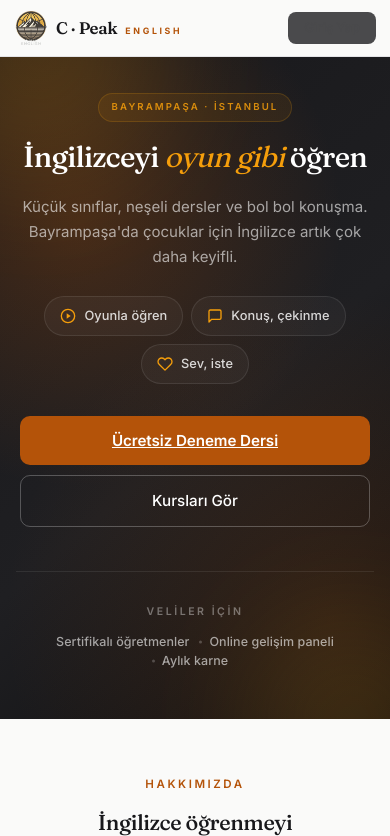
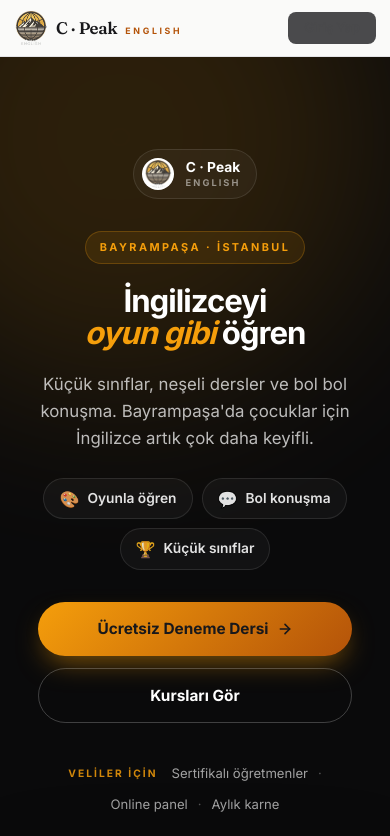
Before and after one commit to salonvestel99-cyber/cpeak-panel, a Flask app: page / in a window 390 px wide. Shown: the top 836 px of the page. Run offline with Flask 3, Linux system fonts and the light colour scheme; some libraries are stand-ins or nearby versions.

Commit message:
ui(hero): v3 — siyah + amber çocuk hero
- Önceki mavi hero silindi
- Yeni: siyah zemin + amber glow
- StudyPilot yapısı (2 kolon, bold sans-serif)
- Emoji kolajı sağda
- Otomatik yama: hero_kids_v3.py

```diff
--- a/templates/index.html
+++ b/templates/index.html
@@ -109,332 +109,441 @@
 </header>
 
 <main class="cpk-main">
-
-  <!-- ============== HERO ============== -->
-  <section class="cpk-hero cpk-hero-kids">
-    <div class="cpk-hero-bg" aria-hidden="true">
-      <span class="cpk-hero-orb cpk-orb-1"></span>
-      <span class="cpk-hero-orb cpk-orb-2"></span>
+<section class="cpk-hero cpk-hero-kids-v3">
+    <div class="cpk-kids-glow" aria-hidden="true">
+      <span class="cpk-glow cpk-glow-1"></span>
+      <span class="cpk-glow cpk-glow-2"></span>
     </div>
 
-    <div class="cpk-hero-inner">
-      <div class="cpk-hero-brand hero-brand">
-        <span class="hero-brand-mark">
+    <div class="cpk-kids-inner">
+      <div class="cpk-kids-left">
+        <div class="cpk-kids-brand">
           <img src="/static/logochrome.png" alt="C · Peak English">
-        </span>
-        <span class="hero-brand-text">
-          <span class="hero-brand-title">C · Peak</span>
-          <span class="hero-brand-sub" lang="en">ENGLISH</span>
+          <span class="cpk-kids-brand-text">
+            <strong>C · Peak</strong>
+            <em>ENGLISH</em>
           </span>
         </div>
 
-      <span class="cpk-hero-eyebrow">Bayrampaşa · İstanbul</span>
+        <span class="cpk-kids-eyebrow">Bayrampaşa · İstanbul</span>
 
-      <h1 class="cpk-hero-title">
-        İngilizceyi <em class="cpk-copper">oyun gibi</em> öğren
+        <h1 class="cpk-kids-title">
+          İngilizceyi<br>
+          <em>oyun gibi</em> öğren
         </h1>
 
-      <p class="cpk-hero-lead">
+        <p class="cpk-kids-lead">
           Küçük sınıflar, neşeli dersler ve bol bol konuşma.
           Bayrampaşa'da çocuklar için İngilizce artık çok daha keyifli.
         </p>
 
-      <ul class="cpk-hero-chips">
-        <li>
-          <span class="cpk-chip-icon"><svg viewBox="0 0 24 24" fill="none" stroke="currentColor" stroke-width="2" stroke-linecap="round" stroke-linejoin="round">
-          <circle cx="12" cy="12" r="10"></circle>
-          <polygon points="10 8 16 12 10 16 10 8" fill="currentColor" stroke="none"></polygon>
-        </svg></span>
-          <span>Oyunla öğren</span>
-        </li>
-        <li>
-          <span class="cpk-chip-icon"><svg viewBox="0 0 24 24" fill="none" stroke="currentColor" stroke-width="2" stroke-linecap="round" stroke-linejoin="round">
-          <path d="M21 15a2 2 0 0 1-2 2H7l-4 4V5a2 2 0 0 1 2-2h14a2 2 0 0 1 2 2z"></path>
-        </svg></span>
-          <span>Konuş, çekinme</span>
-        </li>
-        <li>
-          <span class="cpk-chip-icon"><svg viewBox="0 0 24 24" fill="none" stroke="currentColor" stroke-width="2" stroke-linecap="round" stroke-linejoin="round">
-          <path d="M20.84 4.61a5.5 5.5 0 0 0-7.78 0L12 5.67l-1.06-1.06a5.5 5.5 0 0 0-7.78 7.78l1.06 1.06L12 21.23l7.78-7.78 1.06-1.06a5.5 5.5 0 0 0 0-7.78z"></path>
-        </svg></span>
-          <span>Sev, iste</span>
-        </li>
-      </ul>
-
-      <div class="cpk-hero-cta">
-        <a href="/iletisim" class="btn-primary btn-copper cpk-btn-lg">Ücretsiz Deneme Dersi</a>
-        <a href="/kurslar" class="btn-ghost cpk-btn-lg cpk-btn-ghost-light">Kursları Gör</a>
+        <div class="cpk-kids-chips">
+          <span class="cpk-kid-chip">
+            <span class="cpk-chip-emoji">🎨</span>
+            Oyunla öğren
+          </span>
+          <span class="cpk-kid-chip">
+            <span class="cpk-chip-emoji">💬</span>
+            Bol konuşma
+          </span>
+          <span class="cpk-kid-chip">
+            <span class="cpk-chip-emoji">🏆</span>
+            Küçük sınıflar
+          </span>
         </div>
 
-      <div class="cpk-hero-trust">
-        <span class="cpk-hero-trust-label">Veliler için</span>
-        <ul class="cpk-hero-trust-list">
-          <li>Sertifikalı öğretmenler</li>
-          <li>Online gelişim paneli</li>
-          <li>Aylık karne</li>
-        </ul>
+        <div class="cpk-kids-cta">
+          <a href="/iletisim" class="cpk-btn-kids">
+            Ücretsiz Deneme Dersi
+            <svg viewBox="0 0 24 24" width="16" height="16" fill="none"
+                 stroke="currentColor" stroke-width="2.4" stroke-linecap="round"
+                 stroke-linejoin="round" aria-hidden="true">
+              <line x1="5" y1="12" x2="19" y2="12"></line>
+              <polyline points="12 5 19 12 12 19"></polyline>
+            </svg>
+          </a>
+          <a href="/kurslar" class="cpk-btn-kids-ghost">
+            Kursları Gör
+          </a>
+        </div>
+
+        <div class="cpk-kids-trust">
+          <span class="cpk-trust-label">Veliler için</span>
+          <span class="cpk-trust-item">Sertifikalı öğretmenler</span>
+          <span class="cpk-trust-dot">·</span>
+          <span class="cpk-trust-item">Online panel</span>
+          <span class="cpk-trust-dot">·</span>
+          <span class="cpk-trust-item">Aylık karne</span>
         </div>
       </div>
 
-    <style id="cpk-hero-kids-style">
-/* ============================================================
-   C-Peak · Hero — Çocuk + Veli
-   ============================================================ */
+      <div class="cpk-kids-right">
+        <div class="cpk-kids-stage">
+          <div class="cpk-kids-img-wrap">
+            <img src="/static/kids-hero.png"
+                 alt=""
+                 class="cpk-kids-img"
+                 onerror="this.style.display='none';this.parentNode.classList.add('cpk-no-img')">
+          </div>
+          <div class="cpk-kids-emoji-fallback" aria-hidden="true">
+            <span class="cpk-emoji cpk-e1">🎓</span>
+            <span class="cpk-emoji cpk-e2">📚</span>
+            <span class="cpk-emoji cpk-e3">🚀</span>
+            <span class="cpk-emoji cpk-e4">⭐</span>
+            <span class="cpk-emoji cpk-e5">🎨</span>
+          </div>
+        </div>
+      </div>
+    </div>
 
-.cpk-hero-kids {
+    <style id="cpk-hero-kids-v3-style">
+.cpk-hero-kids-v3 {
   position: relative;
-  padding: 84px 24px 80px;
   overflow: hidden;
+  padding: 0;
+  background: #0a0a0b;
+  isolation: isolate;
 }
 
-/* Dekoratif arka plan */
-.cpk-hero-bg {
+.cpk-kids-glow {
   position: absolute;
   inset: 0;
   pointer-events: none;
   z-index: 0;
+  overflow: hidden;
 }
-.cpk-hero-orb {
+.cpk-glow {
   position: absolute;
   border-radius: 50%;
-  filter: blur(80px);
-  opacity: .18;
+  filter: blur(90px);
   pointer-events: none;
 }
-.cpk-orb-1 {
-  width: 380px; height: 380px;
+.cpk-glow-1 {
+  width: 520px; height: 520px;
   background: #f59e0b;
-  top: -120px; left: -80px;
+  top: -180px; left: -140px;
+  opacity: .14;
 }
-.cpk-orb-2 {
-  width: 320px; height: 320px;
-  background: #fbbf24;
-  bottom: -100px; right: -60px;
-  opacity: .12;
+.cpk-glow-2 {
+  width: 420px; height: 420px;
+  background: #f59e0b;
+  bottom: -160px; right: -120px;
+  opacity: .10;
 }
 
-.cpk-hero-kids .cpk-hero-inner {
+.cpk-kids-inner {
   position: relative;
   z-index: 1;
-  max-width: 820px;
+  max-width: 1200px;
   margin: 0 auto;
-  text-align: center;
-  display: flex;
-  flex-direction: column;
+  padding: 80px 32px 90px;
+  display: grid;
+  grid-template-columns: 1fr 1fr;
+  gap: 48px;
   align-items: center;
 }
 
-/* --- Brand --- */
-.cpk-hero-kids .cpk-hero-brand {
-  margin-bottom: 30px;
+.cpk-kids-left {
+  display: flex;
+  flex-direction: column;
+  align-items: flex-start;
+  color: #fff;
+  max-width: 540px;
 }
 
-/* --- Eyebrow --- */
-.cpk-hero-eyebrow {
+.cpk-kids-brand {
+  display: flex;
+  align-items: center;
+  gap: 12px;
+  margin-bottom: 32px;
+  padding: 8px 16px 8px 8px;
+  background: rgba(255,255,255,.04);
+  border: 1px solid rgba(255,255,255,.10);
+  border-radius: 999px;
+}
+.cpk-kids-brand img {
+  width: 32px; height: 32px;
+  border-radius: 50%;
+  background: #fff;
+  padding: 2px;
+}
+.cpk-kids-brand-text {
+  display: flex;
+  flex-direction: column;
+  line-height: 1;
+}
+.cpk-kids-brand-text strong {
+  font-family: 'Inter', system-ui, sans-serif;
+  font-size: .86rem;
+  font-weight: 700;
+  color: #fff;
+}
+.cpk-kids-brand-text em {
+  font-family: 'Inter', system-ui, sans-serif;
+  font-size: .58rem;
+  font-weight: 700;
+  letter-spacing: .22em;
+  color: rgba(255,255,255,.5);
+  font-style: normal;
+  margin-top: 3px;
+}
+
+.cpk-kids-eyebrow {
   display: inline-block;
   font-family: 'Inter', system-ui, sans-serif;
-  font-size: .66rem;
-  font-weight: 600;
-  letter-spacing: .26em;
+  font-size: .68rem;
+  font-weight: 700;
+  letter-spacing: .22em;
   text-transform: uppercase;
-  color: rgba(245,158,11,.85);
-  background: rgba(245,158,11,.08);
-  border: 1px solid rgba(245,158,11,.18);
-  padding: 7px 15px;
+  color: #f59e0b;
+  background: rgba(245,158,11,.10);
+  border: 1px solid rgba(245,158,11,.24);
+  padding: 7px 14px;
   border-radius: 999px;
-  margin-bottom: 24px;
+  margin-bottom: 22px;
 }
 
-/* --- Başlık --- */
-.cpk-hero-kids .cpk-hero-title {
-  font-family: 'Fraunces', Georgia, serif;
-  font-size: clamp(2.1rem, 6vw, 3.9rem);
-  font-weight: 500;
-  line-height: 1.08;
-  letter-spacing: -0.026em;
+.cpk-kids-title {
+  font-family: 'Inter', system-ui, sans-serif;
+  font-size: clamp(2.2rem, 5.2vw, 3.8rem);
+  font-weight: 800;
+  line-height: 1.02;
+  letter-spacing: -0.032em;
   color: #fff;
   margin: 0 0 22px;
-  max-width: 720px;
 }
-.cpk-hero-kids .cpk-hero-title em {
+.cpk-kids-title em {
   font-style: italic;
-  font-weight: 400;
-}
-.cpk-hero-kids .cpk-copper {
+  font-weight: 800;
   color: #f59e0b;
-  position: relative;
-  white-space: nowrap;
+  display: inline-block;
 }
 
-/* --- Lead --- */
-.cpk-hero-kids .cpk-hero-lead {
+.cpk-kids-lead {
   font-family: 'Inter', system-ui, sans-serif;
-  font-size: clamp(1rem, 1.5vw, 1.08rem);
-  line-height: 1.65;
-  color: rgba(255,255,255,.6);
-  max-width: 560px;
-  margin: 0 0 32px;
+  font-size: 1.05rem;
+  line-height: 1.6;
+  color: rgba(255,255,255,.72);
+  margin: 0 0 26px;
+  max-width: 460px;
 }
 
-/* --- Eğlenceli çipler --- */
-.cpk-hero-chips {
-  list-style: none;
-  padding: 0;
-  margin: 0 0 40px;
+.cpk-kids-chips {
   display: flex;
   flex-wrap: wrap;
-  justify-content: center;
-  gap: 10px;
+  gap: 9px;
+  margin-bottom: 32px;
 }
-.cpk-hero-chips li {
+.cpk-kid-chip {
   display: inline-flex;
   align-items: center;
   gap: 8px;
-  padding: 10px 18px;
+  padding: 9px 15px;
   border-radius: 999px;
   background: rgba(255,255,255,.035);
-  border: 1px solid rgba(255,255,255,.09);
+  border: 1px solid rgba(255,255,255,.10);
   font-family: 'Inter', system-ui, sans-serif;
   font-size: .86rem;
-  font-weight: 500;
-  color: rgba(255,255,255,.82);
-  letter-spacing: .005em;
-  transition:
-    background .2s ease,
-    border-color .2s ease,
-    color .2s ease,
-    transform .2s cubic-bezier(.22,.9,.28,1);
+  font-weight: 600;
+  color: rgba(255,255,255,.88);
+  transition: background .2s ease, border-color .2s ease, transform .2s ease;
   cursor: default;
 }
-.cpk-hero-chips li:hover {
+.cpk-kid-chip:hover {
   background: rgba(245,158,11,.08);
   border-color: rgba(245,158,11,.4);
-  color: #f59e0b;
   transform: translateY(-2px);
 }
-.cpk-chip-icon {
-  display: inline-flex;
-  align-items: center;
-  justify-content: center;
-  width: 16px;
-  height: 16px;
-  color: #f59e0b;
-  flex-shrink: 0;
-}
-.cpk-chip-icon svg {
-  width: 100%;
-  height: 100%;
-  display: block;
+.cpk-chip-emoji {
+  font-size: 1rem;
+  line-height: 1;
+  display: inline-block;
 }
 
-/* --- CTA --- */
-.cpk-hero-kids .cpk-hero-cta {
+.cpk-kids-cta {
   display: flex;
   gap: 12px;
   flex-wrap: wrap;
-  justify-content: center;
-  margin-bottom: 64px;
+  margin-bottom: 40px;
+}
+.cpk-btn-kids {
+  display: inline-flex;
+  align-items: center;
+  gap: 8px;
+  padding: 15px 26px;
+  border-radius: 999px;
+  background: linear-gradient(135deg, #f59e0b 0%, #b45309 100%);
+  color: #18181b;
+  font-family: 'Inter', system-ui, sans-serif;
+  font-size: .96rem;
+  font-weight: 800;
+  text-decoration: none;
+  box-shadow:
+    0 12px 28px -8px rgba(245,158,11,.55),
+    0 4px 12px rgba(0,0,0,.25);
+  transition: transform .18s cubic-bezier(.22,.9,.28,1),
+              box-shadow .18s ease;
+  -webkit-tap-highlight-color: transparent;
+}
+.cpk-btn-kids:hover, .cpk-btn-kids:focus-visible {
+  transform: translateY(-2px);
+  box-shadow:
+    0 16px 36px -8px rgba(245,158,11,.75),
+    0 6px 16px rgba(0,0,0,.3);
+  outline: none;
+}
+.cpk-btn-kids:active { transform: translateY(0); }
+.cpk-btn-kids svg { transition: transform .18s ease; }
+.cpk-btn-kids:hover svg { transform: translateX(3px); }
+
+.cpk-btn-kids-ghost {
+  display: inline-flex;
+  align-items: center;
+  padding: 15px 24px;
+  border-radius: 999px;
+  background: transparent;
+  border: 1.5px solid rgba(255,255,255,.22);
+  color: #fff;
+  font-family: 'Inter', system-ui, sans-serif;
+  font-size: .96rem;
+  font-weight: 700;
+  text-decoration: none;
+  transition: background .18s ease, border-color .18s ease, transform .18s ease;
+  -webkit-tap-highlight-color: transparent;
+}
+.cpk-btn-kids-ghost:hover,
+.cpk-btn-kids-ghost:focus-visible {
+  background: rgba(255,255,255,.06);
+  border-color: rgba(245,158,11,.5);
+  transform: translateY(-2px);
+  outline: none;
 }
 
-/* --- Veli güvence şeridi (%30) --- */
-.cpk-hero-trust {
-  display: flex;
-  flex-direction: column;
-  align-items: center;
-  gap: 12px;
-  padding-top: 32px;
-  border-top: 1px solid rgba(255,255,255,.08);
-  width: 100%;
-  max-width: 620px;
-}
-.cpk-hero-trust-label {
-  font-family: 'Inter', system-ui, sans-serif;
-  font-size: .66rem;
-  font-weight: 600;
-  letter-spacing: .24em;
-  text-transform: uppercase;
-  color: rgba(255,255,255,.38);
-}
-.cpk-hero-trust-list {
-  list-style: none;
-  padding: 0;
-  margin: 0;
+.cpk-kids-trust {
   display: flex;
   flex-wrap: wrap;
+  align-items: center;
+  gap: 10px;
+  font-family: 'Inter', system-ui, sans-serif;
+  font-size: .82rem;
+  color: rgba(255,255,255,.62);
+}
+.cpk-trust-label {
+  font-size: .64rem;
+  font-weight: 700;
+  letter-spacing: .2em;
+  text-transform: uppercase;
+  color: rgba(245,158,11,.85);
+  margin-right: 4px;
+}
+.cpk-trust-dot { color: rgba(255,255,255,.3); }
+
+.cpk-kids-right {
+  position: relative;
+  display: flex;
+  align-items: center;
   justify-content: center;
+  min-height: 420px;
+}
+.cpk-kids-stage {
+  position: relative;
+  width: 100%;
+  max-width: 500px;
+  aspect-ratio: 1 / 1;
+  display: flex;
   align-items: center;
-  gap: 0;
-  font-family: 'Inter', system-ui, sans-serif;
-  font-size: .84rem;
-  color: rgba(255,255,255,.6);
+  justify-content: center;
 }
-.cpk-hero-trust-list li {
-  display: inline-flex;
+.cpk-kids-img-wrap {
+  position: relative;
+  width: 100%; height: 100%;
+  display: flex;
   align-items: center;
-  padding: 0 16px;
-  position: relative;
-  font-weight: 500;
-  letter-spacing: .005em;
+  justify-content: center;
 }
-.cpk-hero-trust-list li + li::before {
-  content: "";
-  position: absolute;
-  left: 0; top: 50%;
-  transform: translateY(-50%);
-  width: 3px; height: 3px;
-  border-radius: 50%;
-  background: rgba(255,255,255,.22);
+.cpk-kids-img {
+  max-width: 100%;
+  max-height: 100%;
+  object-fit: contain;
+  filter: drop-shadow(0 30px 50px rgba(0,0,0,.55));
+  animation: cpk-kids-float 5s ease-in-out infinite;
+}
+@keyframes cpk-kids-float {
+  0%, 100% { transform: translateY(0); }
+  50% { transform: translateY(-14px); }
 }
 
-/* --- Mobile --- */
-@media (max-width: 720px) {
-  .cpk-hero-kids {
-    padding: 56px 20px 60px;
+.cpk-kids-emoji-fallback {
+  position: absolute;
+  inset: 0;
+  display: flex;
+  align-items: center;
+  justify-content: center;
+  pointer-events: none;
 }
-  .cpk-hero-kids .cpk-hero-brand {
-    margin-bottom: 22px;
+.cpk-kids-img-wrap:not(.cpk-no-img) + .cpk-kids-emoji-fallback {
+  display: none;
 }
-  .cpk-hero-eyebrow {
-    font-size: .6rem;
-    letter-spacing: .22em;
-    padding: 6px 13px;
-    margin-bottom: 18px;
+
+.cpk-emoji {
+  position: absolute;
+  line-height: 1;
+  filter: drop-shadow(0 14px 28px rgba(0,0,0,.5));
+  animation: cpk-kids-float 4.5s ease-in-out infinite;
 }
-  .cpk-hero-kids .cpk-hero-lead {
-    font-size: .95rem;
-    margin-bottom: 26px;
+.cpk-e1 { top: 8%; left: 12%; animation-delay: 0s; font-size: 5rem; }
+.cpk-e2 { top: 22%; right: 8%; animation-delay: .6s; font-size: 4.6rem; }
+.cpk-e3 { bottom: 24%; left: 8%; animation-delay: 1.2s; font-size: 4.8rem; }
+.cpk-e4 { bottom: 10%; right: 18%; animation-delay: 1.8s; font-size: 4rem; }
+.cpk-e5 { top: 46%; left: 44%; animation-delay: 2.4s; font-size: 5.4rem; z-index: 1; }
+
+@media (max-width: 900px) {
+  .cpk-kids-inner {
+    grid-template-columns: 1fr;
+    gap: 30px;
+    padding: 56px 22px 66px;
   }
-  .cpk-hero-chips {
-    gap: 8px;
-    margin-bottom: 32px;
+  .cpk-kids-left {
+    max-width: 100%;
+    align-items: center;
+    text-align: center;
   }
-  .cpk-hero-chips li {
-    padding: 9px 15px;
-    font-size: .8rem;
+  .cpk-kids-brand { align-self: center; }
+  .cpk-kids-title { font-size: clamp(1.9rem, 8vw, 2.8rem); }
+  .cpk-kids-lead {
+    margin-left: auto;
+    margin-right: auto;
   }
-  .cpk-hero-kids .cpk-hero-cta {
+  .cpk-kids-chips { justify-content: center; }
+  .cpk-kids-cta {
     width: 100%;
+    justify-content: center;
     flex-direction: column;
-    margin-bottom: 44px;
   }
-  .cpk-hero-kids .cpk-hero-cta a {
+  .cpk-btn-kids,
+  .cpk-btn-kids-ghost {
     width: 100%;
     justify-content: center;
   }
-  .cpk-hero-trust-list {
-    font-size: .78rem;
+  .cpk-kids-trust {
+    justify-content: center;
+    text-align: center;
   }
-  .cpk-hero-trust-list li {
-    padding: 0 10px;
-  }
-  .cpk-hero-orb {
-    filter: blur(60px);
-  }
-  .cpk-orb-1 { width: 240px; height: 240px; }
-  .cpk-orb-2 { width: 200px; height: 200px; }
+  .cpk-kids-right { min-height: 300px; }
+  .cpk-kids-stage { max-width: 340px; }
+  .cpk-emoji { font-size: 3rem; }
+  .cpk-e1 { font-size: 3.6rem; }
+  .cpk-e2 { font-size: 3.3rem; }
+  .cpk-e3 { font-size: 3.4rem; }
+  .cpk-e4 { font-size: 2.9rem; }
+  .cpk-e5 { font-size: 3.9rem; }
 }
     </style>
   </section>
+
+
+  <!-- ============== HERO ============== -->
+
 
   <!-- ============== HAKKIMIZDA ============== -->
   <section class="cpk-section" id="hakkimizda">
```
Lines whose indentation alone changed are shown as unchanged.
